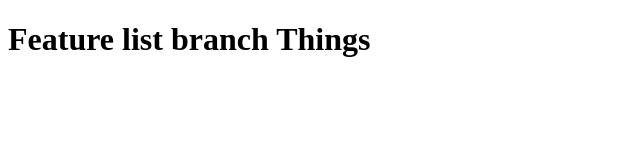
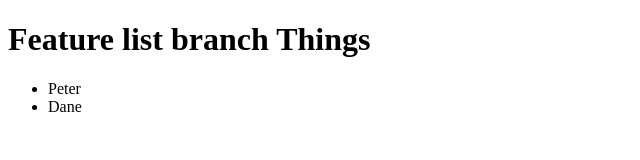
Before and after one commit to paiathao/nunki-git-branching, a plain HTML site: page index.html in a window 1280 px wide. Shown: the full height of the page, 0-640 px from the left. Drawn offline with Linux system fonts and the light colour scheme.

Commit message:
added famous folks

```diff
--- a/index.html
+++ b/index.html
@@ -8,5 +8,10 @@
 </head>
 <body>
     <h1>Feature list branch Things</h1>
+
+    <ul>
+        <li>Peter</li>
+        <li>Dane</li>
+    </ul>
 </body>
 </html>
```
